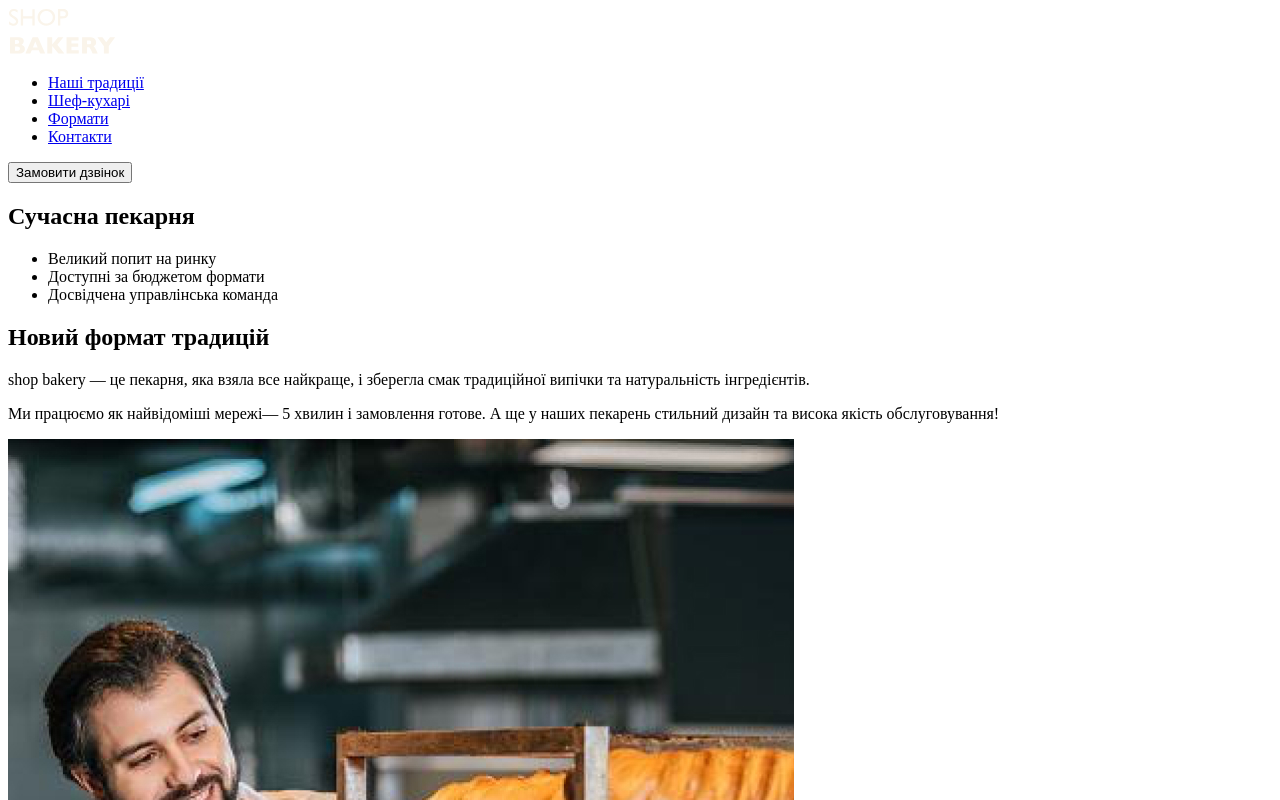
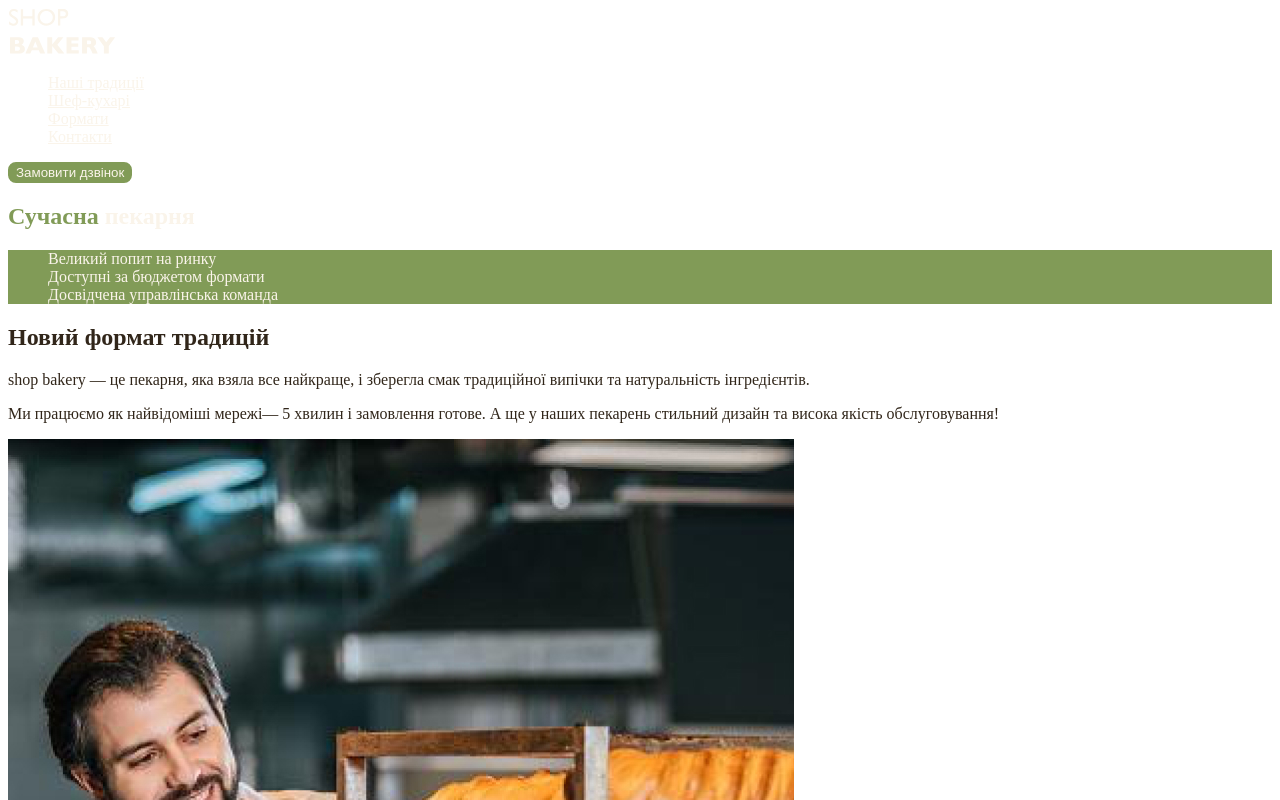
Before and after one commit to Valeriy9393/genius_test, a plain HTML site: page index.html in a window 1280 px wide. Shown: the top 800 px of the page. Drawn offline with Linux system fonts and the light colour scheme.

Commit message:
add styles.css and css variables

```diff
--- /dev/null
+++ b/css/style.css
@@ -0,0 +1,48 @@
+:root{
+    --color-brand: #819b57;
+     --color-brand-dark: #465929;
+    --color-primery-dark: #31261A;
+    --color-primery-light: #faf4ea;
+}
+/* base */
+body{
+    color:var(--color-primery-dark) ;
+}
+ul{
+    list-style-type: none;
+}
+/* button */
+.button {
+  color: var(--color-primery-light);
+  background: var(--color-brand);
+  border-radius: 8px;
+  border: 2px solid var(--color-brand);
+  cursor: pointer;
+}
+.button:hover {
+  color: var(--color-brand-dark);
+  background-color: transparent;
+}
+/* link */
+.link {
+  color: var(--color-primery-light);
+
+}
+.link:hover {
+  color: var(--color-brand);
+}
+/* hero-section */
+.hero-title{
+    color: var(--color-primery-light);
+}
+.hero-title .accent{
+    color: var(--color-brand);
+}
+/* advantages-section */
+.advantages-list{
+    color: var(--color-primery-light);
+    background-color: var(--color-brand);
+}
+.section-title .accent{
+    color: var(--color-brand-dark);
+}
--- a/index.html
+++ b/index.html
@@ -4,34 +4,35 @@
 <head>
     <meta charset="UTF-8">
     <meta name="viewport" content="width=device-width, initial-scale=1.0">
-    <title>Document</title>
+    <title>Сучасна пекарня</title>
+    <link rel="stylesheet" href="./css/style.css">
 </head>
 
 <body>
     <header>
         <nav>
-            <img src="./img/logo.svg" alt="logotip">
+            <a href="./index.html"><img src="./img/logo.svg" alt="logotip"></a>
             <ul>
-                <li><a href="#">Наші традиції</a></li>
-                <li><a href="#">Шеф-кухарі</a></li>
-                <li><a href="#">Формати</a></li>
-                <li><a href="#">Контакти</a></li>
+                <li><a class="link" href="#traditions-section">Наші традиції</a></li>
+                <li><a class="link" href="#chefs-section">Шеф-кухарі</a></li>
+                <li><a class="link" href="#formats-section">Формати</a></li>
+                <li><a class="link" href="#contact-section">Контакти</a></li>
             </ul>
 
         </nav>
-       <button type="button">Замовити дзвінок</button>
+        <button class="button" type="button">Замовити дзвінок</button>
     </header>
     <main>
         <section>
-            <h1>Сучасна пекарня</h1>
+            <h1 class="hero-title"><span class="accent">Сучасна</span> пекарня</h1>
         </section>
-        <section>
-            <ul>
+        <section id="traditions-section">
+            <ul class="advantages-list">
                 <li>Великий попит на ринку</li>
                 <li>Доступні за бюджетом формати</li>
                 <li>Досвідчена управлінська команда</li>
             </ul>
-            <h2>Новий формат традицій</h2>
+            <h2 class="section-title">Новий формат традицій</h2>
             <p><span>shop bakery</span> — це пекарня, яка взяла все найкраще, і зберегла смак традиційної випічки та
                 натуральність інгредієнтів.</p>
             <p>Ми працюємо як найвідоміші мережі—
@@ -41,9 +42,9 @@
             </p>
             <img src="./img/baker-man.jpg" alt="baker-man smile">
         </section>
-        <section>
-            <h2>Наші найкращі
-                шеф -кухарі</h2>
+        <section id="chefs-section">
+            <h2 class="section-title">Наші найкращі
+                <span class="accent">шеф -кухарі</span></h2>
             <article>
                 <h3>Настя</h3>
                 <p>Привіт, я Настя!</p>
@@ -64,8 +65,8 @@
             </article>
 
         </section>
-        <section>
-            <h2>Формати</h2>
+        <section id="formats-section">
+            <h2 class="section-title">Формати</h2>
             <ul>
                 <li>
                     <article>
@@ -97,14 +98,18 @@
                 </li>
             </ul>
         </section>
-        <section>
-            <h2>Приєднуйся до
+        <section id="contact-section">
+            <h2 class="section-title">Приєднуйся до
                 мережі пекарень</h2>
+            <iframe
+                src="https://www.google.com/maps/embed?pb=!1m18!1m12!1m3!1d2540.1640531314047!2d30.491233500000003!3d50.4566697!2m3!1f0!2f0!3f0!3m2!1i1024!2i768!4f13.1!3m3!1m2!1s0x40d4ce637bfe1717%3A0x5370c2254ad1b952!2z0YPQuy4g0KHQtdGH0LXQstGL0YUg0KHRgtGA0LXQu9GM0YbQvtCyLCA1NCwg0JrQuNC10LIsIDAyMDAw!5e0!3m2!1sru!2sua!4v1705495732437!5m2!1sru!2sua"
+                width="600" height="450" style="border:0;" allowfullscreen="" loading="lazy"
+                referrerpolicy="no-referrer-when-downgrade"></iframe>
         </section>
     </main>
     <footer>
         <nav>
-    <a href=""></a>
+            <a href="./index.html"><img src="./img/logo.svg" alt="logotip"></a>
             <ul>
                 <li><a href="#">Наші традиції</a></li>
                 <li><a href="#">Шеф-кухарі</a></li>
@@ -121,7 +126,9 @@
                 <li><a href="#"></a></li>
                 <li><a href="#"></a></li>
             </ul>
+            <a href="#" target="_blank">Політика конфіденційності</a>
 
+            <p>&copy; 2024 Дані захищені</p>
         </address>
     </footer>
 </body>
```
Also changed, not shown: 1 other file. Lines whose indentation alone changed are shown as unchanged.
